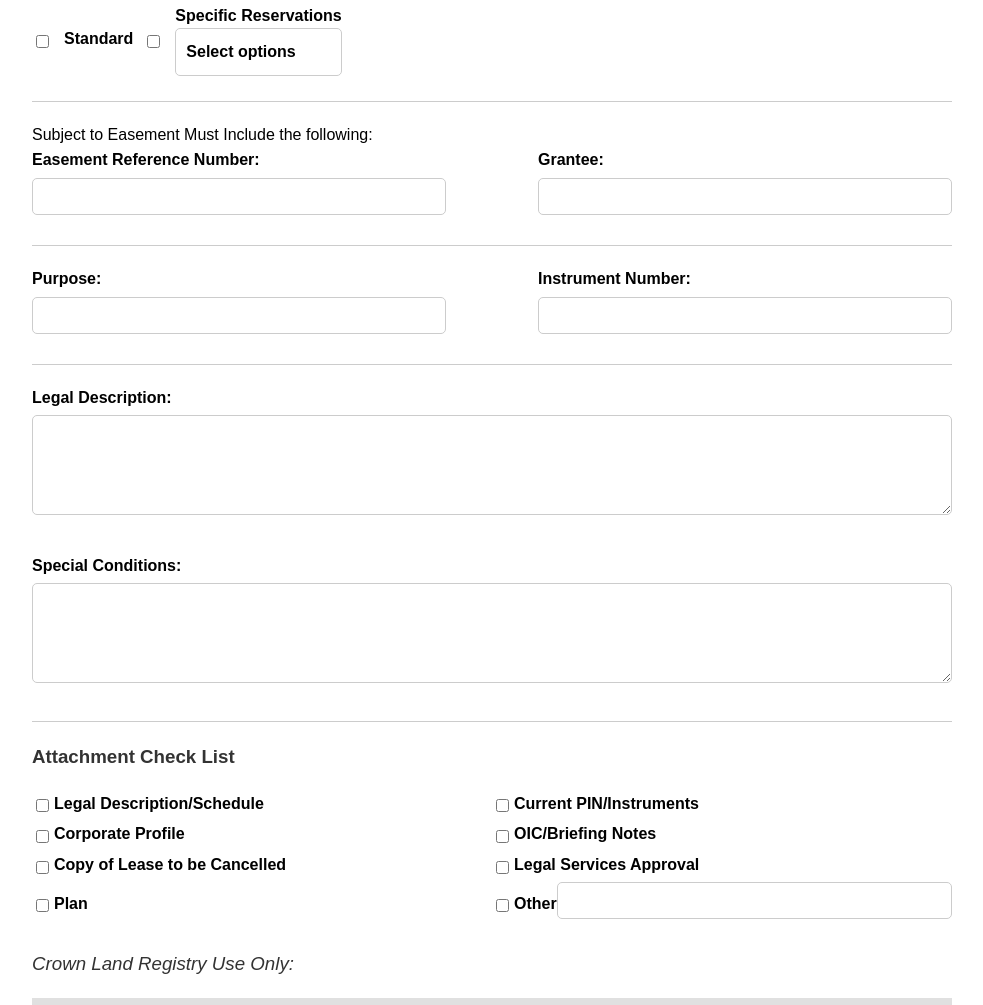
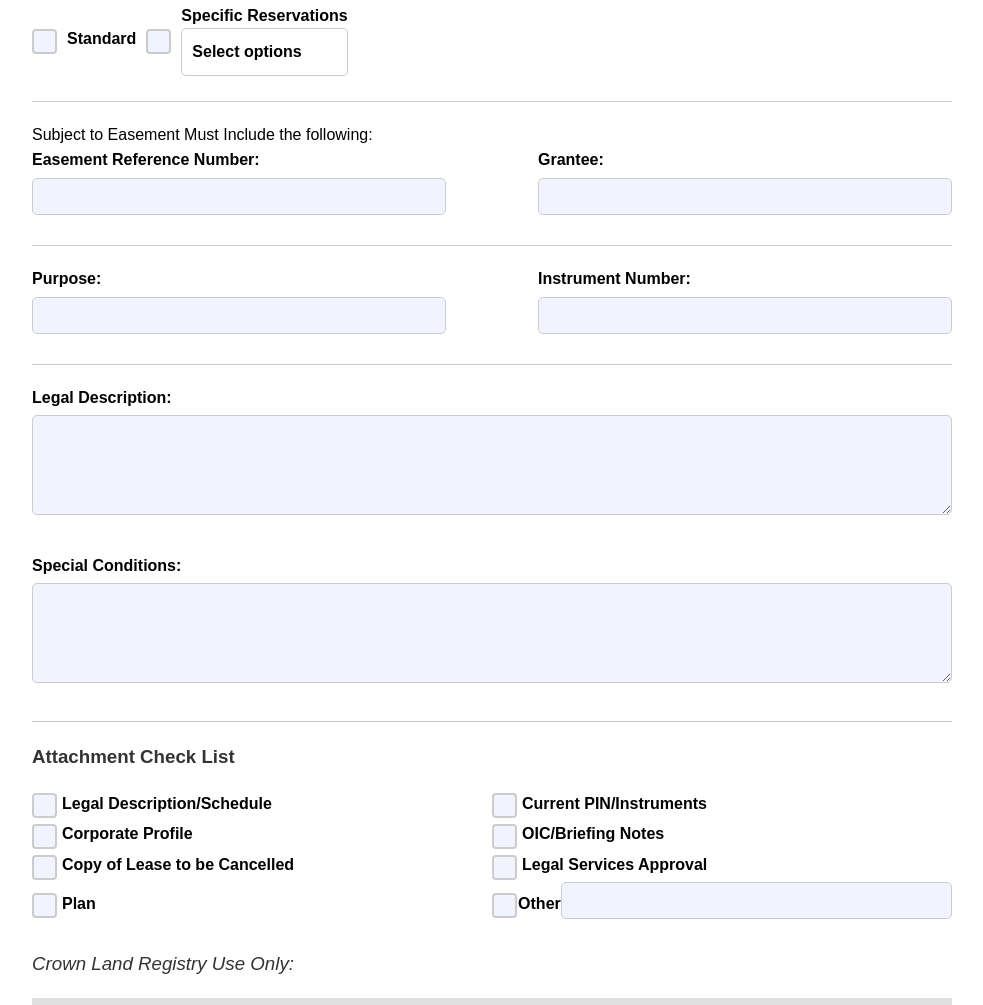
Before and after one commit to chukwuanu/requisition, a plain HTML site: page index.html in a window 1280 px wide. Shown: the part 1795-2800 px from the top of the page, without its empty margins (148-1131 px from the left). Drawn offline with nearby package versions, Linux system fonts and the light colour scheme.

Commit message:
Add files via upload

```diff
--- a/index.html
+++ b/index.html
@@ -15,7 +15,7 @@
     <script type="text/javascript"
         src="https://cdn.jsdelivr.net/npm/@emailjs/browser@4/dist/email.min.js">
 </script> -->
-    <script defer src="script.js"></script>
+    <script defer src="/script.js"></script>
 
     </script>
 
@@ -206,9 +206,17 @@
             <input type="text" id="legal-description" />
           </div>
           <div class="form-group checkbox-group">
-            <input type="checkbox" id="standard" />
+            <div class="checkmark-container">
+              <input type="checkbox" id="standard" />
+
+              <span class="checkmark"></span>
+            </div>
             <label for="standard">Standard</label>
-            <input type="checkbox" id="specific-reservations" />
+            <div class="checkmark-container">
+
+              <input type="checkbox" id="specific-reservations" />
+              <span class="checkmark"></span>
+            </div>
             <label for="specific-reservations" id="specific-reservations-label">Specific Reservations
 
               <div class="multi-select-dropdown">
@@ -216,6 +224,7 @@
                     <span class="selected" id="selected">Select options</span>
                     <div class="options-container" id="optionsContainer">
                         <div class="option">
+
                             <input type="checkbox" id="option1" value="Mine and minerals">
                             <label for="option1">Mine and minerals</label>
                         </div>
@@ -283,39 +292,73 @@
             <h3>Attachment Check List</h3>
             <div class="grid col-2">
             <div class="flex">
+              <div class="checkmark-container">
 
                 <input type="checkbox" id="legal-description-schedule" />
+                <span class="checkmark"></span>
+              </div>
+
                 <label for="legal-description-schedule"
                 >Legal Description/Schedule</label
                 >
               </div>
               <div class="flex">
+                <div class="checkmark-container">
 
                   <input type="checkbox" id="current-pin-instruments" />
+                  <span class="checkmark"></span>
+                </div>
                   <label for="current-pin-instruments">Current PIN/Instruments</label>
               </div>
               <div class="flex">
+                <div class="checkmark-container">
 
                   <input type="checkbox" id="corporate-profile" />
+                  <span class="checkmark"></span>
+                </div>
+
                   <label for="corporate-profile">Corporate Profile</label>
               </div>
               <div class="flex">
+                <div class="checkmark-container">
 
                   <input type="checkbox" id="oic-briefing-notes" />
+                  <span class="checkmark"></span>
+                </div>
+
                   <label for="oic-briefing-notes">OIC/Briefing Notes</label>
               </div>
               <div class="flex">
+                <div class="checkmark-container">
 
                   <input type="checkbox" id="lease-cancelled" />
+                  <span class="checkmark"></span>
+                </div>
                   <label for="lease-cancelled">Copy of Lease to be Cancelled</label>
               </div>
 
-           <div class="flex"> <input type="checkbox" id="legal-approval" />
+           <div class="flex">
+            <div class="checkmark-container">
+
+              <input type="checkbox" id="legal-approval" />
+              <span class="checkmark"></span>
+            </div>
             <label for="legal-approval">Legal Services Approval</label></div>
 
-           <div class="flex"> <input type="checkbox" id="plan" />
+           <div class="flex">
+            <div class="checkmark-container">
+
+              <input type="checkbox" id="plan" />
+              <span class="checkmark"></span>
+            </div>
+
             <label for="plan">Plan</label></div>
-           <div class="flex"> <input type="checkbox" id="other" />
+           <div class="flex">
+            <div class="checkmark-container">
+
+              <input type="checkbox" id="other" />
+              <span class="checkmark"></span>
+            </div>
             <label for="other">Other</label>
             <input type="text" id="other-text" />
           </div>
--- a/script.js
+++ b/script.js
@@ -31,17 +31,6 @@ specificReservation.addEventListener("click", () => {
   handleSpecificReservationCheckbox();
 });
 // Toggle dropdown
-selectBox.addEventListener("click", (e) => {
-  console.log("clicked", optionsContainer.style.display);
-  if (
-    optionsContainer.style.display === "block" &&
-    e.target.tagName !== "INPUT" &&
-    !e.target.classList.contains("option")
-  )
-    optionsContainer.style.display = "none";
-  else optionsContainer.style.display = "block";
-  handleSpecificReservationCheckbox();
-});
 
 // Update selected options
 optionsList.forEach((option) => {
@@ -77,11 +66,38 @@ const handleSpecificReservationCheckbox = function () {
   } else specificReservation.checked = false;
 };
 // Close dropdown when clicking outside
-document.addEventListener("click", (e) => {
-  console.log(e, e.target);
-  if (!selectBox.contains(e.target)) {
-    // optionsContainer.style.display = "none";
+document.addEventListener("click", (event) => {
+  const multiSelectDropdown = document.querySelector(".multi-select-dropdown");
+  const optionsContainer = document.querySelector("#optionsContainer");
+
+  console.log("multiselect dropdown", multiSelectDropdown);
+  console.log(
+    "something here",
+    !multiSelectDropdown.contains(event.target),
+    optionsContainer.style.display === "block"
+  );
+
+  if (
+    !multiSelectDropdown.contains(event.target) &&
+    optionsContainer.style.display === "block" &&
+    event.target.tagName !== "INPUT" &&
+    !event.target.classList.contains("option")
+  ) {
+    optionsContainer.style.display = "none";
   }
+});
+
+selectBox.addEventListener("click", (e) => {
+  e.stopPropagation();
+  console.log("clicked", optionsContainer.style.display);
+  if (
+    optionsContainer.style.display === "block" &&
+    e.target.tagName !== "INPUT" &&
+    !e.target.classList.contains("option")
+  )
+    optionsContainer.style.display = "none";
+  else optionsContainer.style.display = "block";
+  handleSpecificReservationCheckbox();
 });
 
 const handleTooltip = function () {
--- a/style.css
+++ b/style.css
@@ -314,6 +314,65 @@ textarea {
 .option label {
   flex: 1;
 }
+.checkmark-container input[type="checkbox"] {
+  /* display: none; */
+  position: absolute;
+  top: 0;
+  bottom: 0;
+  right: 0;
+  left: 0;
+  margin: 0 !important;
+  z-index: 2;
+  opacity: 0;
+}
+.checkmark-container {
+  display: inline-block;
+  cursor: pointer;
+  font-size: 18px;
+  user-select: none;
+  width: 25px;
+  height: 25px;
+  position: relative;
+}
+.checkmark {
+  cursor: pointer;
+  width: 25px;
+  height: 25px;
+  border: 2px solid #ccc;
+  border-radius: 4px;
+  position: absolute;
+  top: 0;
+  bottom: 0;
+  left: 0;
+  background-color: rgb(241, 244, 255);
+}
+input,
+textarea {
+  background-color: rgb(241, 244, 255);
+}
+.flex label {
+  margin-left: 5px;
+}
+/* .checkmark-container input:checked + .checkmark {
+} */
+.checkmark:after {
+  content: "";
+  position: absolute;
+  display: none;
+}
+.checkmark:after {
+  left: 6px;
+  top: 2px;
+  width: 6px;
+  height: 12px;
+  border: solid black;
+  border-width: 0 2px 2px 0;
+  transform: rotate(45deg);
+}
+.checkmark-container input:checked + .checkmark:after {
+  display: block;
+}
+
 option input:checked + label {
   font-weight: bold;
 }
```
